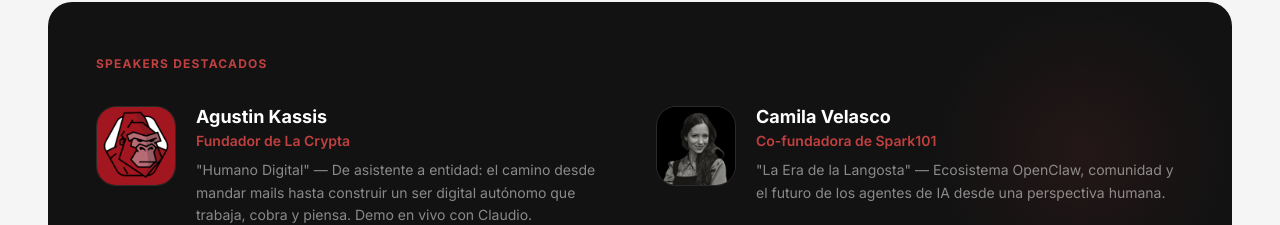
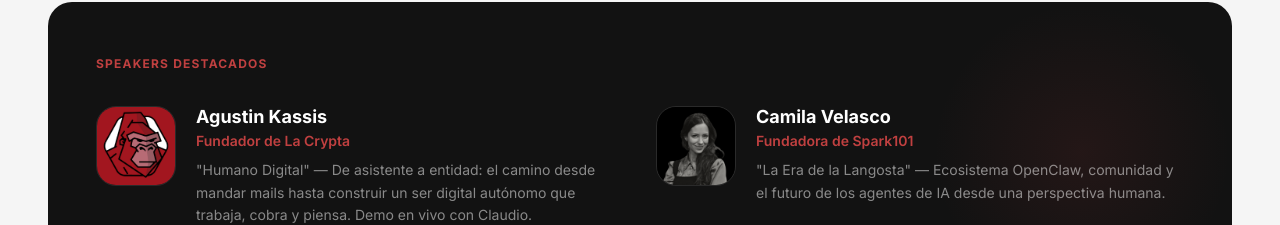
Before and after one commit to lacrypta/openclaw-meetups, a Next.js app: page / in a window 1280 px wide. Shown: the part 1859-2084 px from the top of the page. Built offline with nearby package versions, Linux system fonts and the light colour scheme; a web font is replaced by a local one.

Commit message:
fix: Co-fundadora → Fundadora de Spark101

```diff
--- a/components/AboutSection.tsx
+++ b/components/AboutSection.tsx
@@ -97,7 +97,7 @@
                 />
                 <div>
                   <p className="text-white font-bold text-lg leading-tight">Camila Velasco</p>
-                  <p className="text-[#C04040] text-sm font-semibold mt-0.5">Co-fundadora de Spark101</p>
+                  <p className="text-[#C04040] text-sm font-semibold mt-0.5">Fundadora de Spark101</p>
                   <p className="text-white/50 text-sm leading-relaxed mt-2">
                     &quot;La Era de la Langosta&quot; — Ecosistema OpenClaw, comunidad y el futuro de los agentes de IA desde una perspectiva humana.
                   </p>
```
